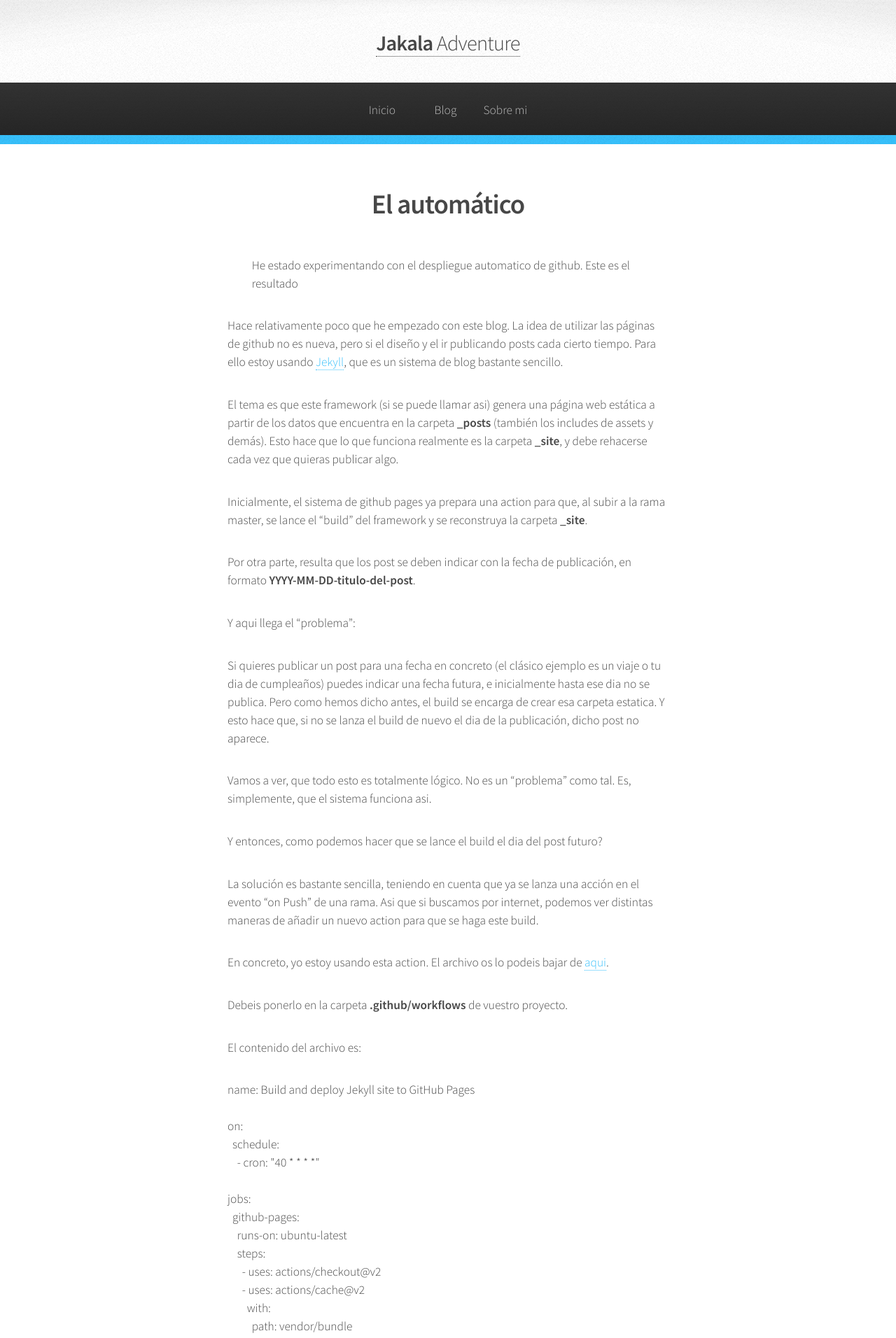
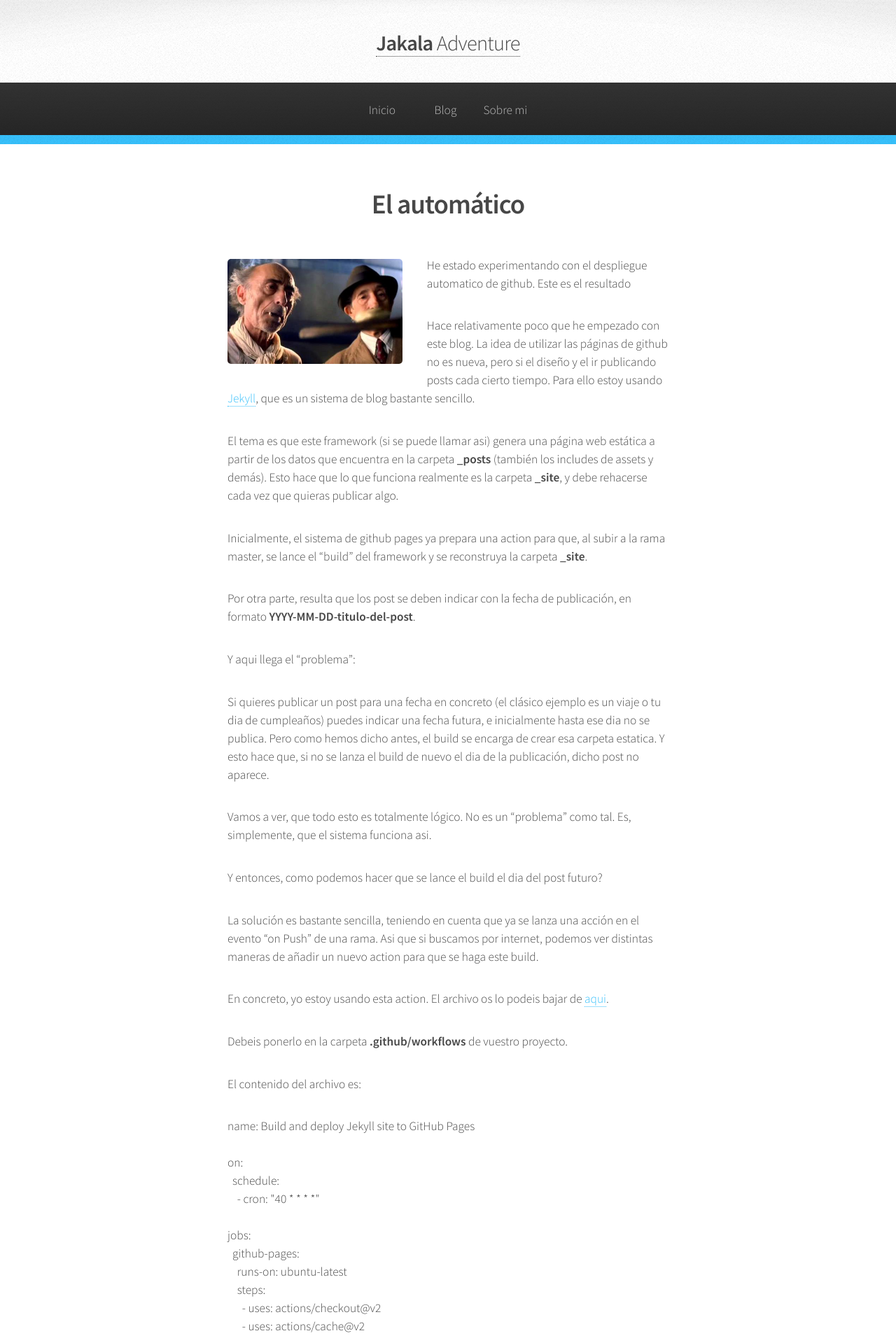
Before and after one commit to jakala/jakala.github.io, a Jekyll site: the page built from _posts/2022-10-31-el-automatico.md, in a window 1280 px wide. Shown: the top 1912 px of the page at 70% size. Built offline with Jekyll 4.4.1, drawn with Linux system fonts in a browser that asks for light colours.

Commit message:
corrijo la url de imagen del articulo

```diff
--- a/_posts/2022-10-31-el-automatico.md
+++ b/_posts/2022-10-31-el-automatico.md
@@ -1,6 +1,6 @@
 ---
 title: El automático
-featured: assets/images/elAutomatico.jpg
+featured: /assets/images/elAutomatico.jpg
 layout: post
 excerpt_separator: <!--more-->
 ---
```
